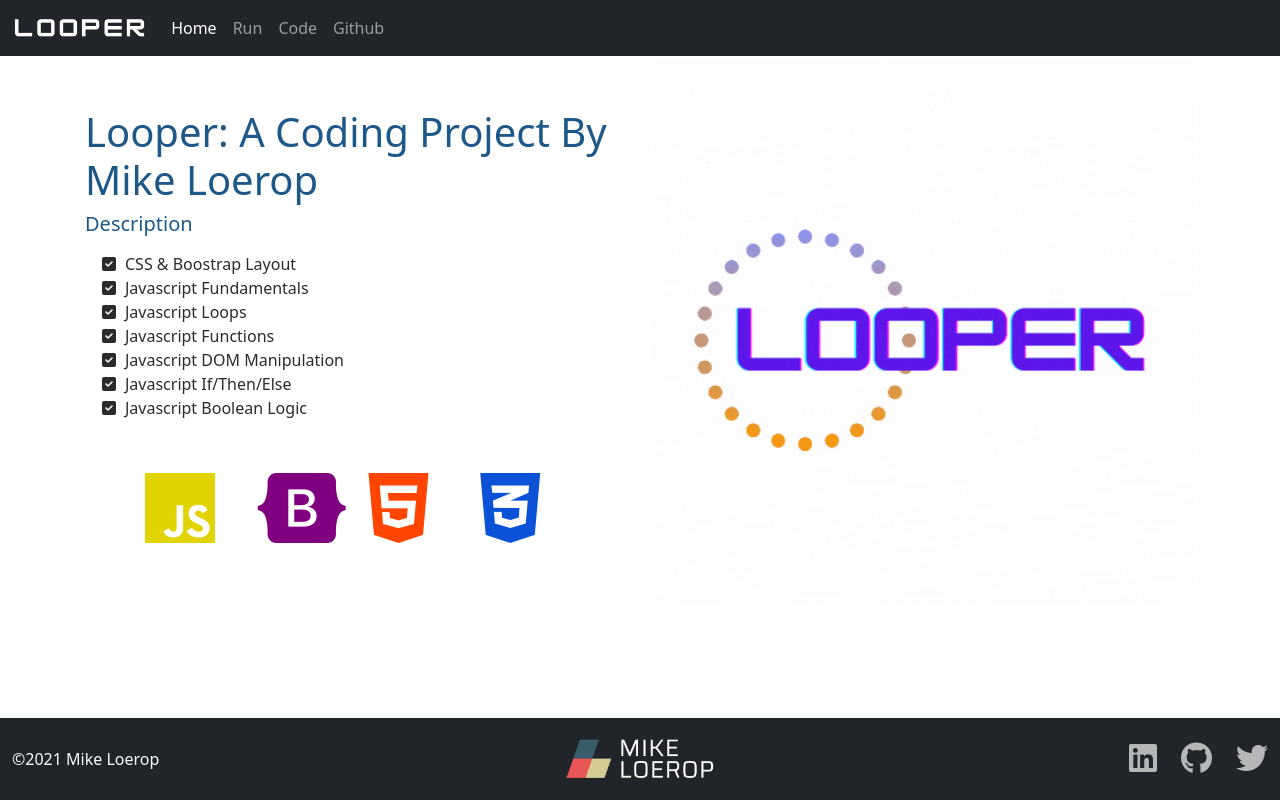
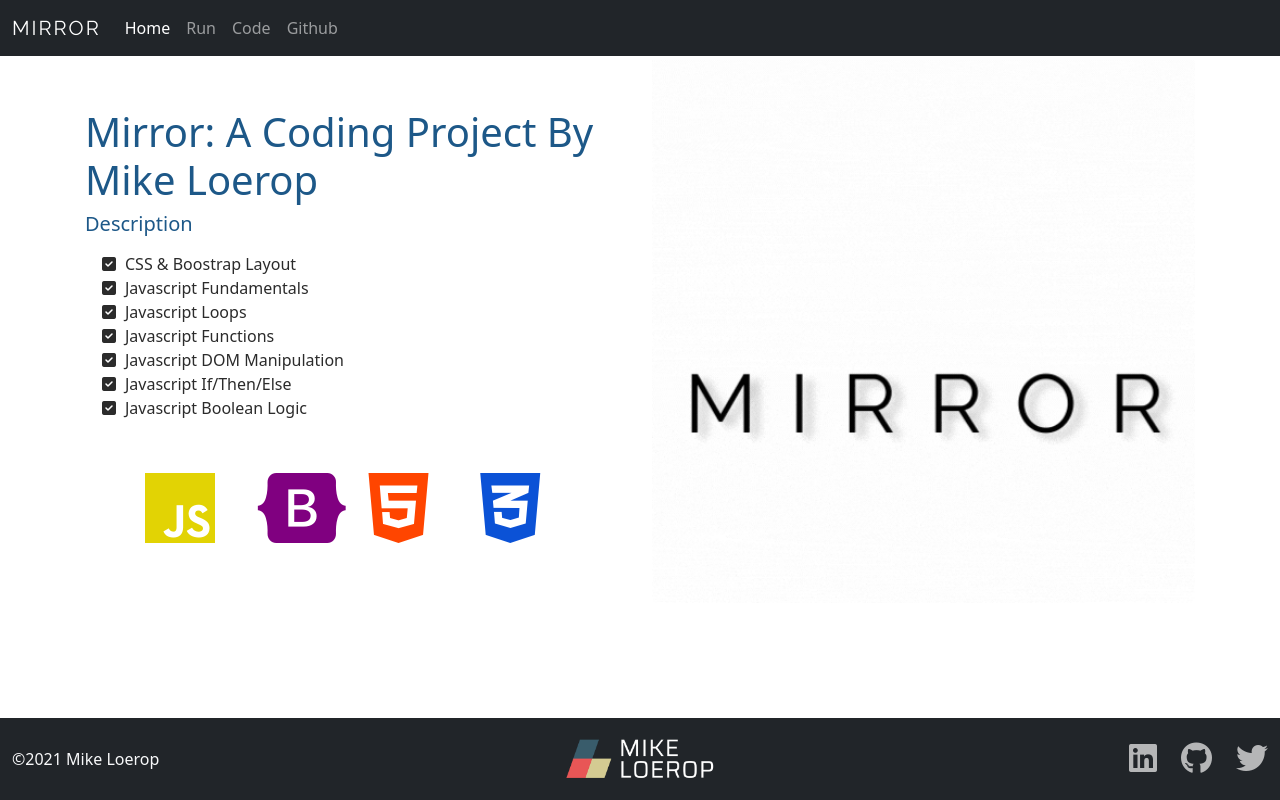
Before and after one commit to MikeLoerop/Javascript_Mirror, a plain HTML site: page index.html in a window 1280 px wide. Drawn offline with nearby package versions, Linux system fonts and the light colour scheme.

Commit message:
Updating logos to Mirror

```diff
--- a/css/site.css
+++ b/css/site.css
@@ -3,14 +3,6 @@
     --secondary-color: #ff993b;
     --dark-color: #2b2b2b;
     --white-color: #e7e7e7;
-}
-
-.odd{
-    font-weight: 100;
-}
-
-.even{
-    font-weight: bold;
 }
 
 body{
@@ -28,6 +20,11 @@ footer{
 
 h1,h2,h3,h4,h5,h6{
     color: var(--primary-color);
+}
+
+.text-raleway{
+    font-family: 'Raleway', sans-serif;
+    letter-spacing: 2px;
 }
 
 .bsicon{
--- a/index.html
+++ b/index.html
@@ -2,7 +2,7 @@
 <html lang="en" class="h-100">
 
 <head>
-    <title>Looper: A Coding Project By Michael Loerop</title>
+    <title>Mirror: A Coding Project By Michael Loerop</title>
     <link rel="icon" type="image/x-icon" href="/img/Mike-Loerop-Logo-Favicon.png">
     <!-- Required meta tags -->
     <meta charset="utf-8">
@@ -12,8 +12,15 @@
     <link href="https://cdn.jsdelivr.net/npm/bootstrap@5.1.1/dist/css/bootstrap.min.css" rel="stylesheet"
         integrity="sha384-F3w7mX95PdgyTmZZMECAngseQB83DfGTowi0iMjiWaeVhAn4FJkqJByhZMI3AhiU" crossorigin="anonymous">
 
+    <!-- Stylesheets -->
     <link href="/css/site.css" rel="stylesheet">
 
+    <!-- Google Fonts -->
+    <link rel="preconnect" href="https://fonts.googleapis.com">
+    <link rel="preconnect" href="https://fonts.gstatic.com" crossorigin>
+    <link href="https://fonts.googleapis.com/css2?family=Raleway&display=swap" rel="stylesheet">
+
+    <!-- Font Awesome -->
     <script src="https://kit.fontawesome.com/f434149863.js" crossorigin="anonymous"></script>
 
 </head>
@@ -23,7 +30,7 @@
 <!-- Navbar -->
 <nav class="navbar navbar-expand-md navbar-dark fixed-top bg-dark">
     <div class="container-fluid">
-        <a class="navbar-brand" href="index.html"><img src="/img/Looper-Logo-white.png" alt="Looper Logo" height="20px" class="d-flex "></a>
+        <a class="navbar-brand text-raleway" href="index.html">MIRROR</a>
         <button class="navbar-toggler" type="button" data-bs-toggle="collapse" data-bs-target="#navbarCollapse"
             aria-controls="navbarCollapse" aria-expanded="false" aria-label="Toggle navigation">
             <span class="navbar-toggler-icon"></span>
@@ -53,7 +60,7 @@
        <div class="container">
            <div class="row row-cols-1 row-cols-lg-2">
                <div class="col order-last order-lg-first">
-                    <h1 class="mt-5">Looper: A Coding Project By Mike Loerop</h1>
+                    <h1 class="mt-5">Mirror: A Coding Project By Mike Loerop</h1>
                     <h4 class="lead">Description</h4>
                     <ul class="fa-ul pt-2 checklist">
                         <li><span class="fa-li"><i class="fas fa-check-square"></i></span>CSS & Boostrap Layout</li>
@@ -78,7 +85,7 @@
                </div>
 
                <div class="col">
-                   <img src="/img/Looper.gif" alt="Looper Logo" class="image-fluid" width="100%">
+                   <img src="/img/MIirror-Logo.gif" alt="Mirror Logo" class="image-fluid" width="100%">
                 </div>
            </div>
        </div>
```
Also changed, not shown: app.html (+8 -1 lines), code.html (+6 -3 lines), img/Logo-Darkmode-SM.png (deleted), img/Logo-Icon.png (deleted), img/Logo-Light-SM.png (deleted), img/Looper-Logo-White.png (deleted), img/Looper-Logo.png (deleted), img/Looper.gif (deleted), img/MIirror-Logo.gif (added).
